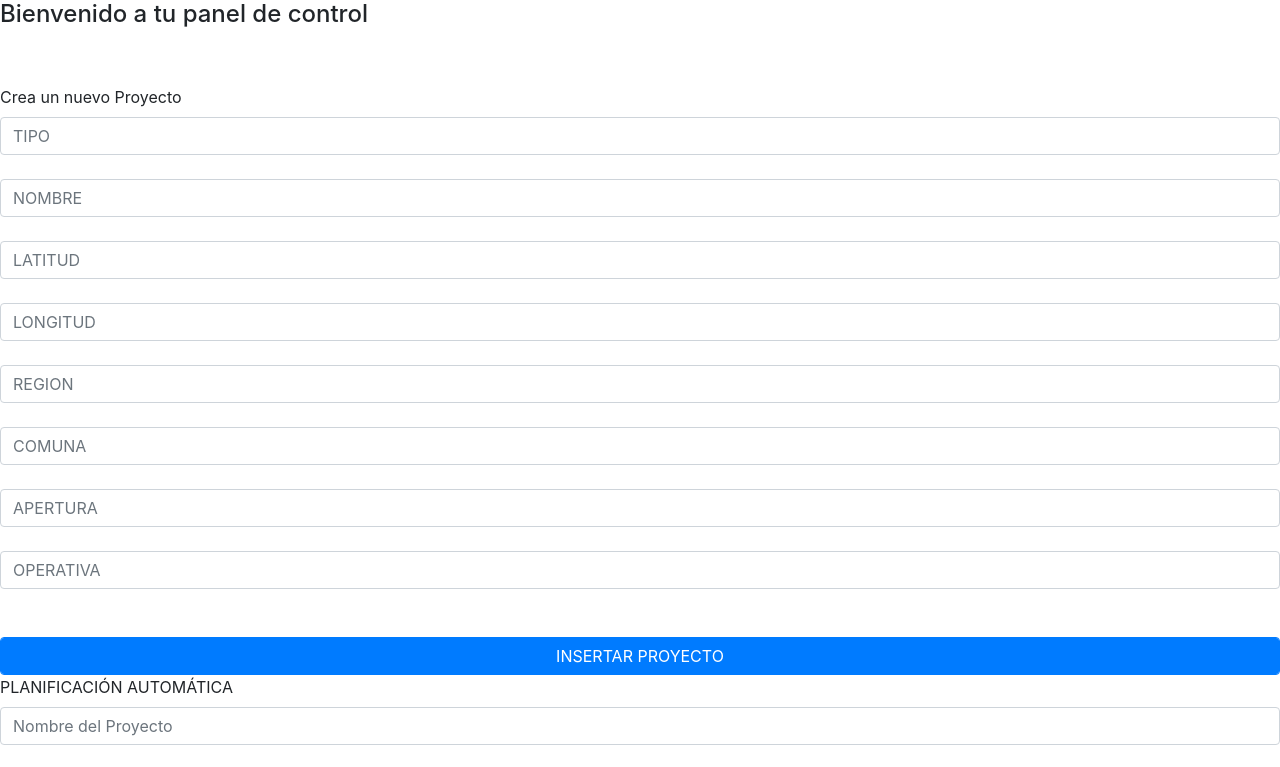
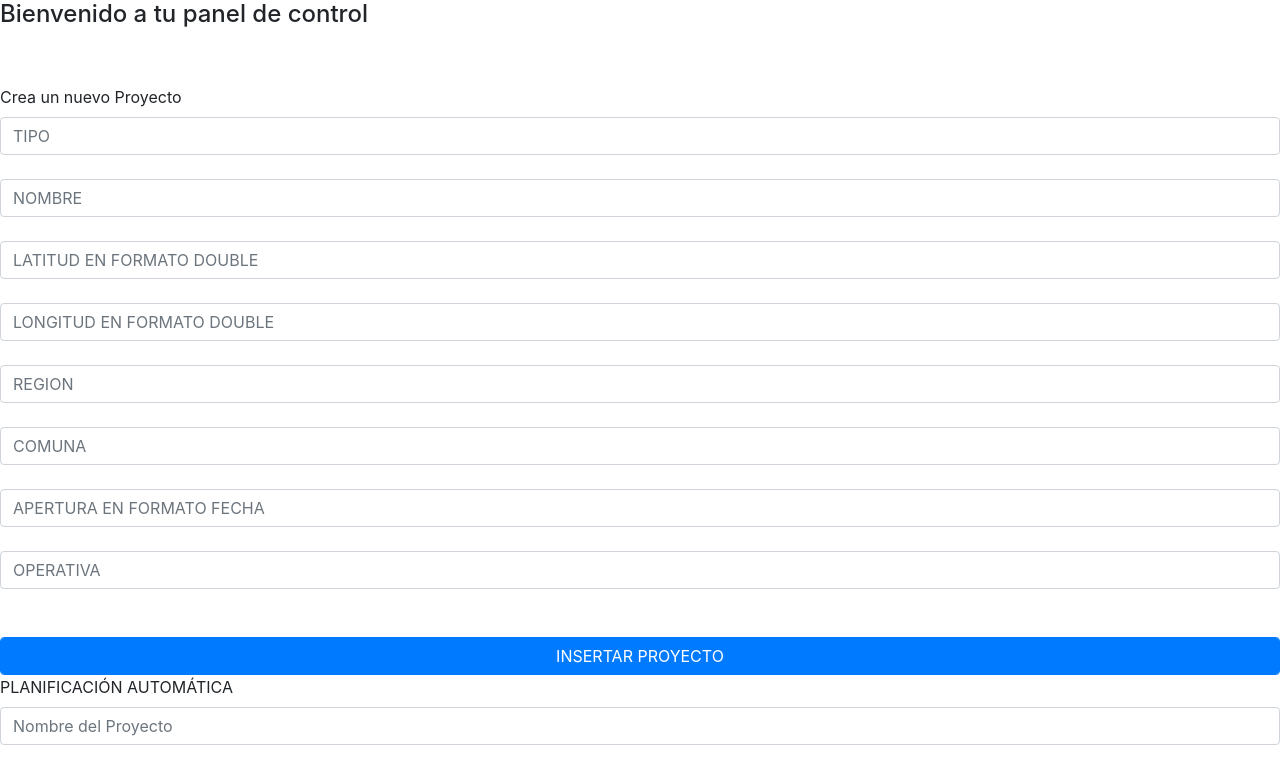
Before and after one commit to catorres8/proyecto-BDD, a PHP site: page /socio_in.php in a window 1280 px wide. Shown: the top 767 px of the page. Run offline with PHP 8.4, Linux system fonts and the light colour scheme; data that the repository does not hold is empty.

Commit message:
Cambio en socio_in.php

```diff
--- a/entrega3/Proyecto/socio_in.php
+++ b/entrega3/Proyecto/socio_in.php
@@ -27,11 +27,11 @@ and open the template in the editor.
             <input class="form-control" type="text" name="NOMBRE"
                    placeholder="NOMBRE">
             <br>
-            <input class="form-control" type="text" name="LATITUD EN FORMATO DOUBLE"
-                   placeholder="LATITUD">
+            <input class="form-control" type="text" name="LATITUD"
+                   placeholder="LATITUD EN FORMATO DOUBLE">
             <br>
-            <input class="form-control" type="text" name="LONGITUD EN FORMATO DOUBLE"
-                   placeholder="LONGITUD">
+            <input class="form-control" type="text" name="LONGITUD"
+                   placeholder="LONGITUD EN FORMATO DOUBLE">
             <br>
             <input class="form-control" type="text" name="REGION"
                    placeholder="REGION">
@@ -39,8 +39,8 @@ and open the template in the editor.
             <input class="form-control" type="text" name="COMUNA"
                    placeholder="COMUNA">
             <br>
-            <input class="form-control" type="text" name="APERTURA EN FORMATO FECHA"
-                   placeholder="APERTURA">
+            <input class="form-control" type="text" name="APERTURA"
+                   placeholder="APERTURA EN FORMATO FECHA">
             <br>
             <input class="form-control" type="text" name="OPERATIVA"
                    placeholder="OPERATIVA">
```
